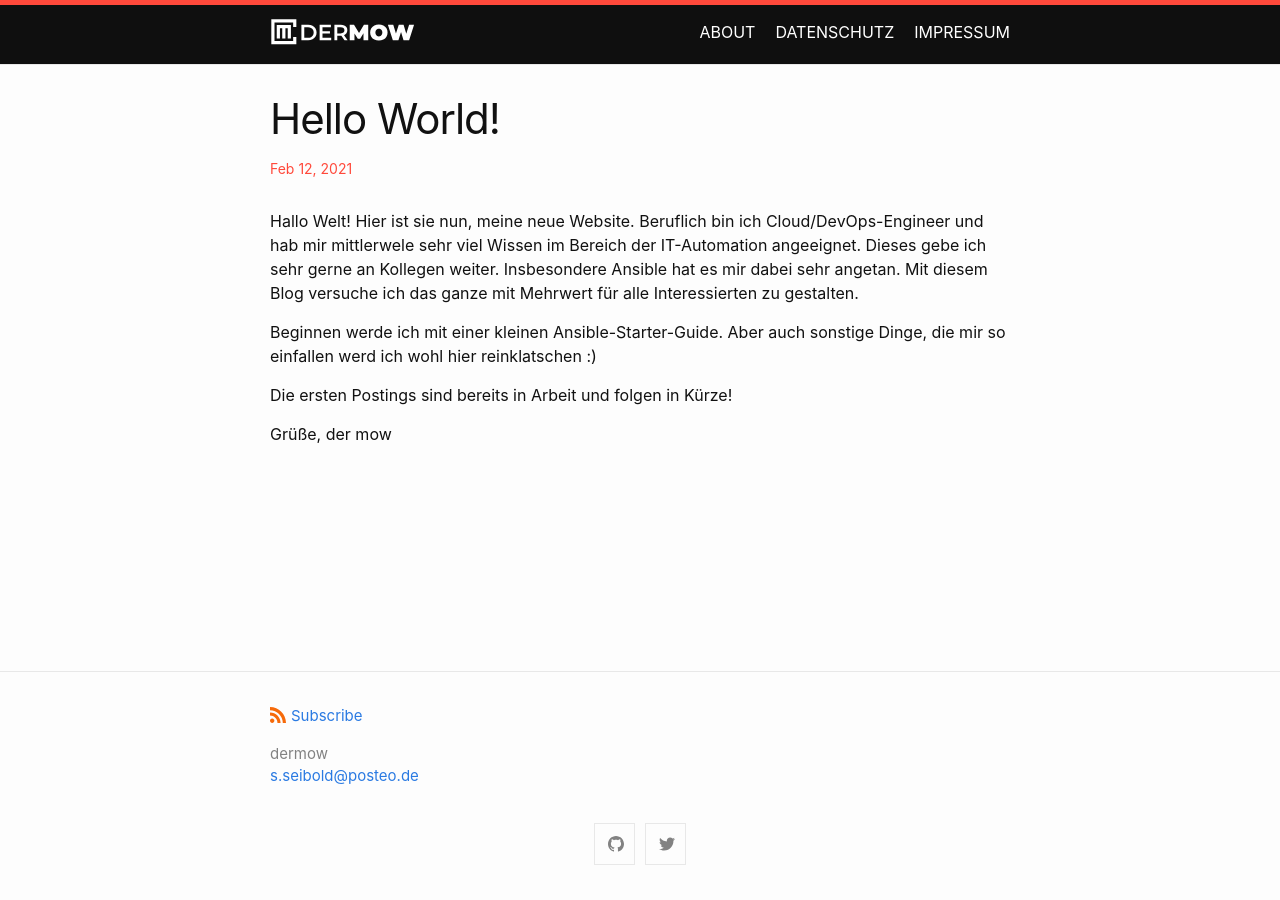
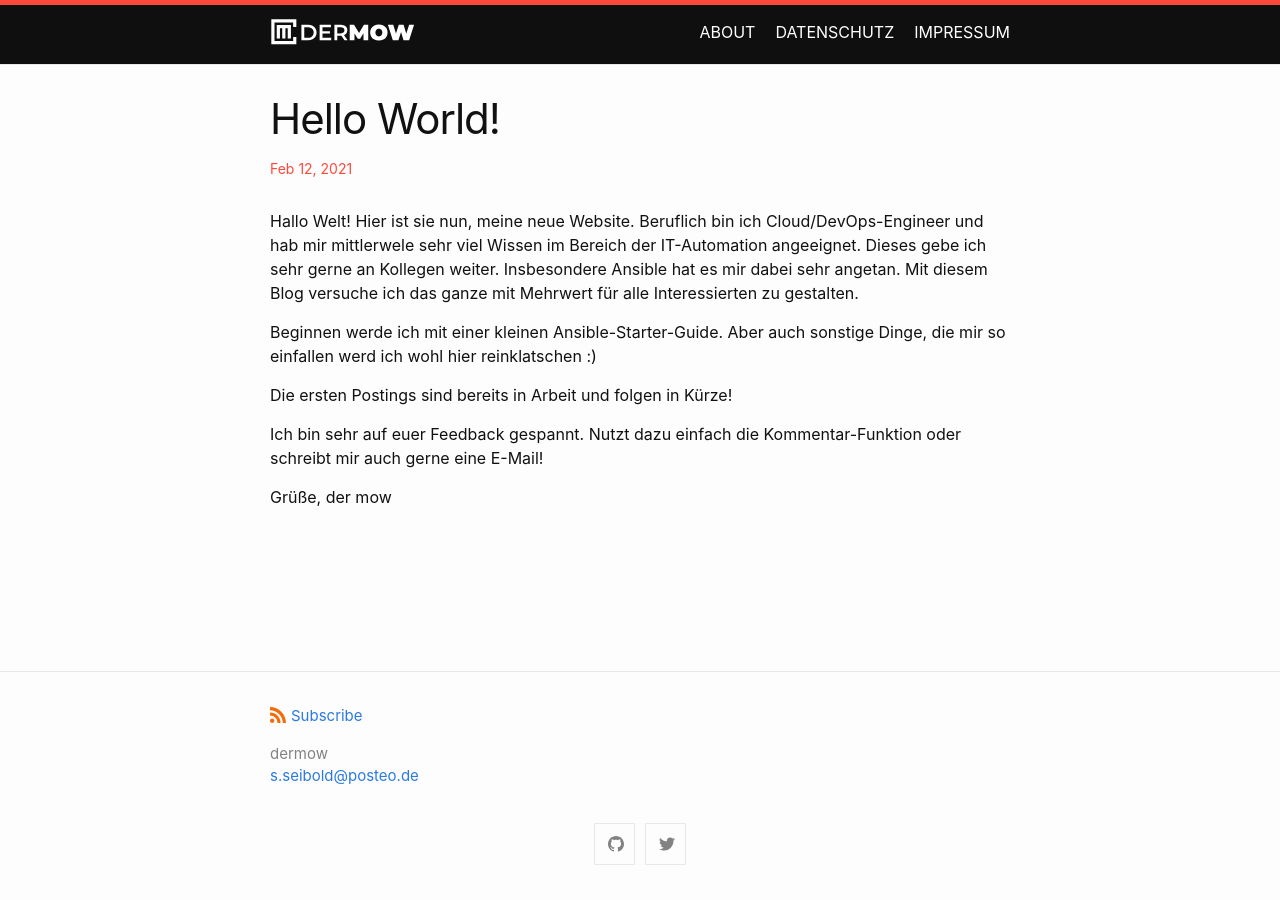
Before and after one commit to dermow/der-mow.de, a Jekyll site: the page built from _posts/2021-02-10-hello-world.markdown, in a window 1280 px wide. Built offline with Jekyll 4.4.1, drawn with Linux system fonts in a browser that asks for light colours; comment, search, counter and statistics services are not loaded.

Commit message:
first blogpost added for test

```diff
--- a/_posts/2021-02-10-hello-world.markdown
+++ b/_posts/2021-02-10-hello-world.markdown
@@ -12,6 +12,8 @@ Beginnen werde ich mit einer kleinen Ansible-Starter-Guide. Aber auch sonstige D
 
 Die ersten Postings sind bereits in Arbeit und folgen in Kürze!
 
+Ich bin sehr auf euer Feedback gespannt. Nutzt dazu einfach die Kommentar-Funktion oder schreibt mir auch gerne eine E-Mail!
+
 Grüße,
 der mow
 
```
